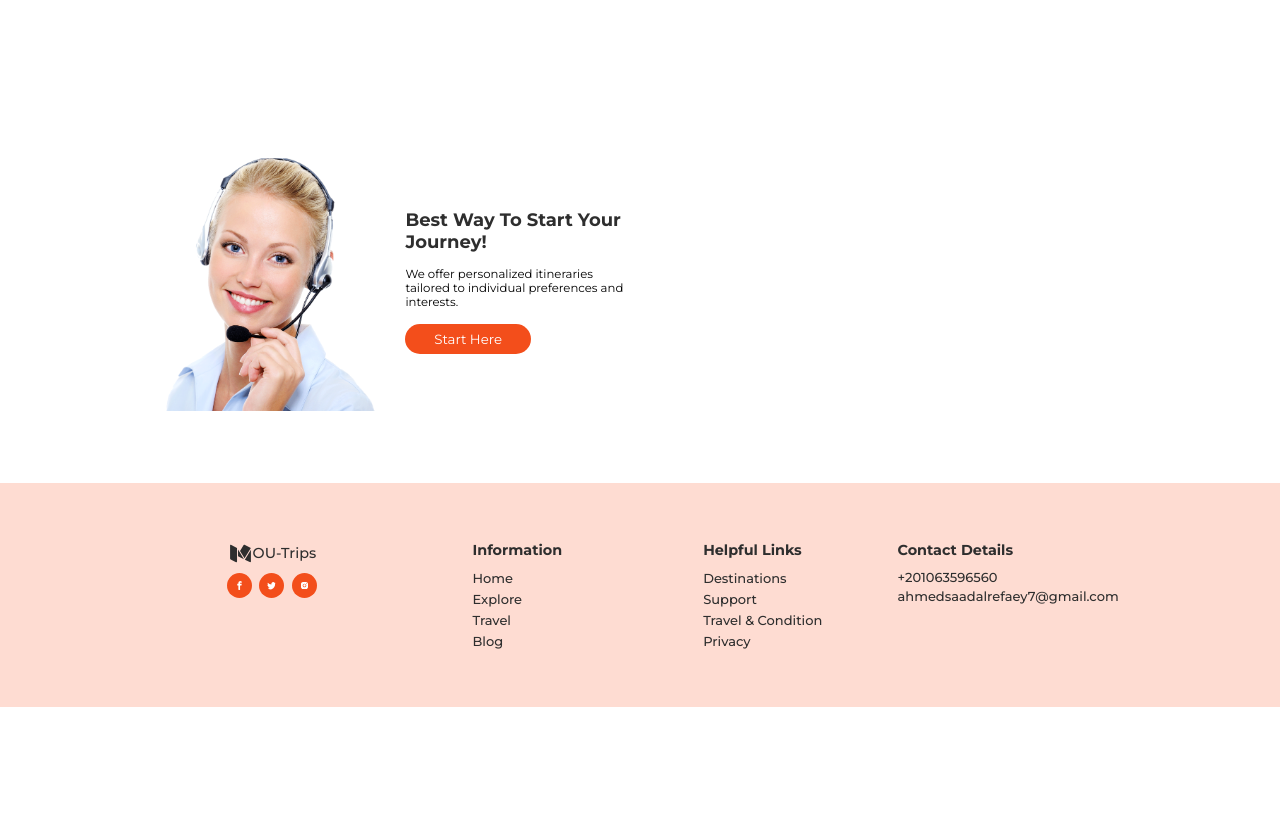
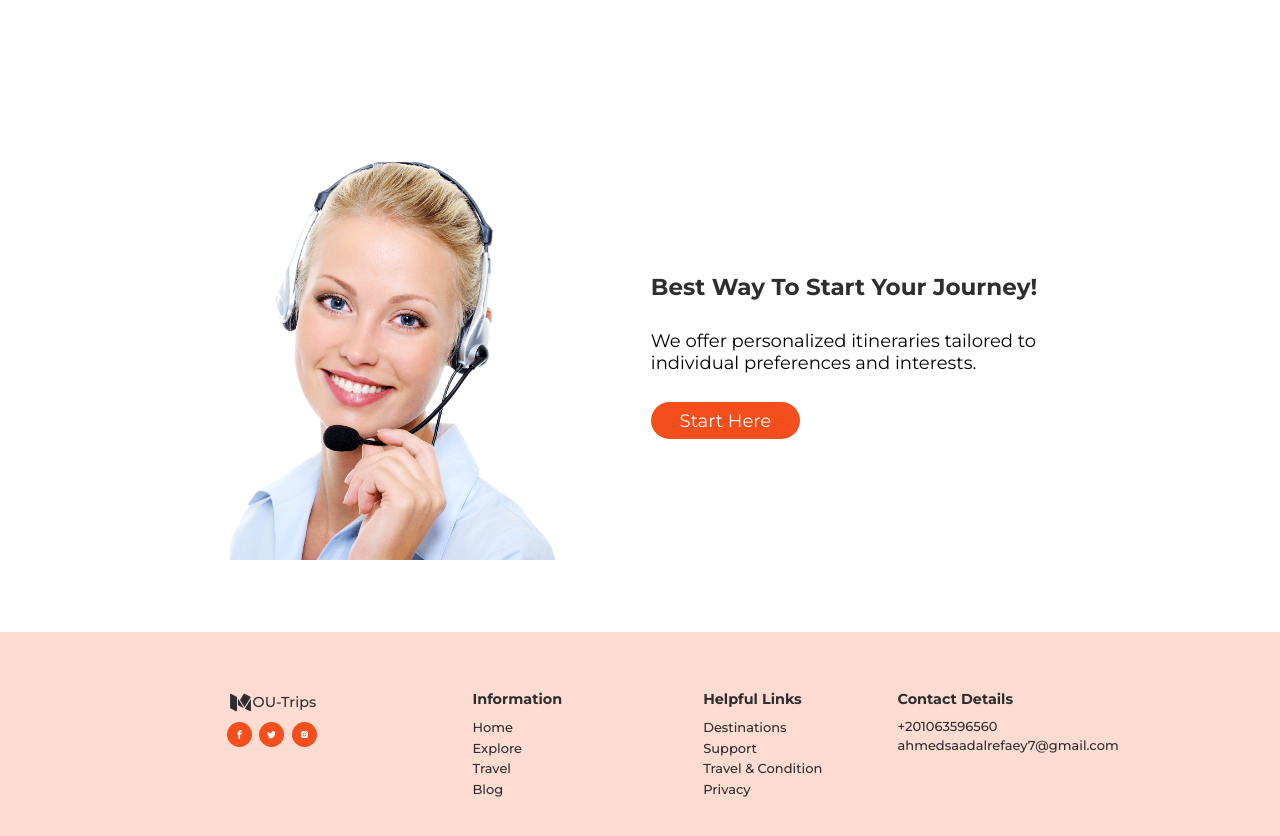
Before and after one commit to AhmedSaadRF/Trips-Website, a React (Vite) app: page / in a window 1280 px wide. Shown: the part 3980-4816 px from the top of the page. Before the commit the page ends 4687 px from the top, so only its background shows below. Built offline with nearby package versions, Linux system fonts and the light colour scheme.

Commit message:
Upload Project

```diff
--- a/src/components/Subscribe/Subscribe.css
+++ b/src/components/Subscribe/Subscribe.css
@@ -28,4 +28,47 @@
 }
 .subscribe .secContainer .textDiv .btn {
   padding: 0.5rem 2rem;
+}
+
+@media screen and (min-width: 480px) {
+  .subscribe .secContainer img {
+    max-width: 75%;
+    margin: auto;
+  }
+  .subscribe .secContainer .textDiv h4 {
+    font-size: 1.5rem;
+  }
+  .subscribe .secContainer .textDiv p {
+    padding: 1rem 0;
+    font-size: var(--h3FontSize);
+  }
+  .subscribe .secContainer .textDiv .btn {
+    padding: 0.5rem 2rem;
+    font-size: var(--h2FontSize);
+  }
+}
+@media screen and (min-width: 640px) {
+  .subscribe .secContainer {
+    grid-template-columns: repeat(2, 1fr);
+  }
+  .subscribe .secContainer img {
+    width: 100%;
+    margin: auto;
+  }
+  .subscribe .secContainer .textDiv h4 {
+    font-size: 2rem;
+  }
+  .subscribe .secContainer .textDiv p {
+    padding: 1rem 0;
+    font-size: var(--h3FontSize);
+  }
+}
+@media screen and (min-width: 1024px) {
+  .subscribe .secContainer .textDiv h4 {
+    font-size: var(--h1FontSize);
+  }
+  .subscribe .secContainer .textDiv p {
+    padding: 2rem 0;
+    font-size: var(--h2FontSize);
+  }
 }/*# sourceMappingURL=Subscribe.css.map */
```
